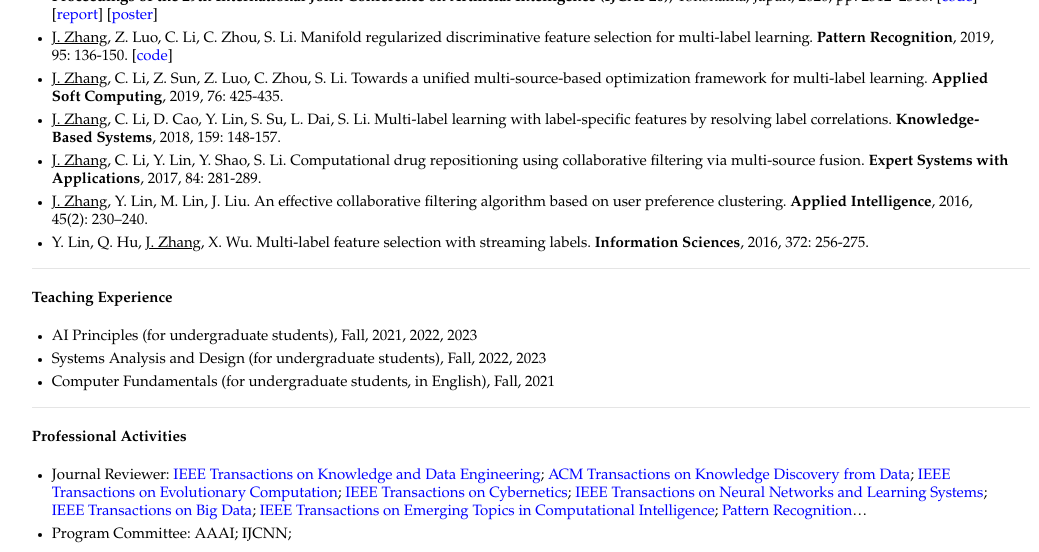
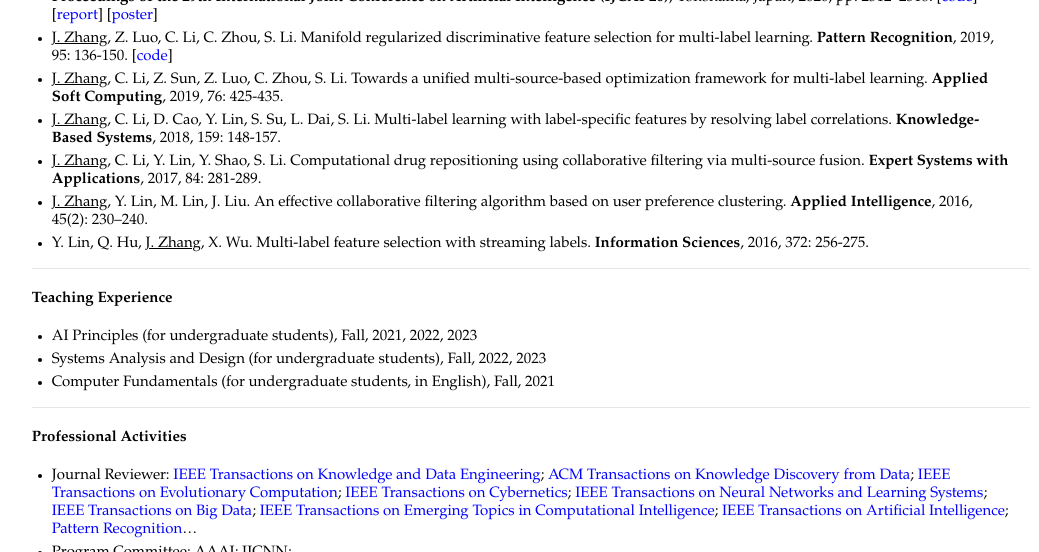
Before and after one commit to jiazhang-ml/jiazhang-ml.github.io, a Jekyll site: the page built from index.md, in a window 1280 px wide and 900 px high, scrolled down 794 px, cut to the strip 0-552 px from the top of the window. Shown: the whole strip, without its empty margins (109-1148 px from the left). Built offline with Jekyll 4.4.1, drawn with Linux system fonts in a browser that asks for light colours.

Commit message:
Update index.md

```diff
--- a/index.md
+++ b/index.md
@@ -45,5 +45,5 @@ layout: default
 ---
 
 #### Professional Activities
-* Journal Reviewer: [IEEE Transactions on Knowledge and Data Engineering](https://mc.manuscriptcentral.com/tkde-cs); [ACM Transactions on Knowledge Discovery from Data](https://mc.manuscriptcentral.com/tkdd); [IEEE Transactions on Evolutionary Computation](https://mc.manuscriptcentral.com/tevc-ieee); [IEEE Transactions on Cybernetics](https://mc.manuscriptcentral.com/cyb-ieee); [IEEE Transactions on Neural Networks and Learning Systems](https://mc.manuscriptcentral.com/tnnls); [IEEE Transactions on Big Data](https://mc.manuscriptcentral.com/tbd-cs); [IEEE Transactions on Emerging Topics in Computational Intelligence](https://mc.manuscriptcentral.com/tetci-ieee); [Pattern Recognition](https://www.journals.elsevier.com/pattern-recognition/)...
+* Journal Reviewer: [IEEE Transactions on Knowledge and Data Engineering](https://mc.manuscriptcentral.com/tkde-cs); [ACM Transactions on Knowledge Discovery from Data](https://mc.manuscriptcentral.com/tkdd); [IEEE Transactions on Evolutionary Computation](https://mc.manuscriptcentral.com/tevc-ieee); [IEEE Transactions on Cybernetics](https://mc.manuscriptcentral.com/cyb-ieee); [IEEE Transactions on Neural Networks and Learning Systems](https://mc.manuscriptcentral.com/tnnls); [IEEE Transactions on Big Data](https://mc.manuscriptcentral.com/tbd-cs); [IEEE Transactions on Emerging Topics in Computational Intelligence](https://mc.manuscriptcentral.com/tetci-ieee); [IEEE Transactions on Artificial Intelligence](https://mc.manuscriptcentral.com/tai-ieee); [Pattern Recognition](https://www.journals.elsevier.com/pattern-recognition/)...
 * Program Committee: AAAI; IJCNN;
```
